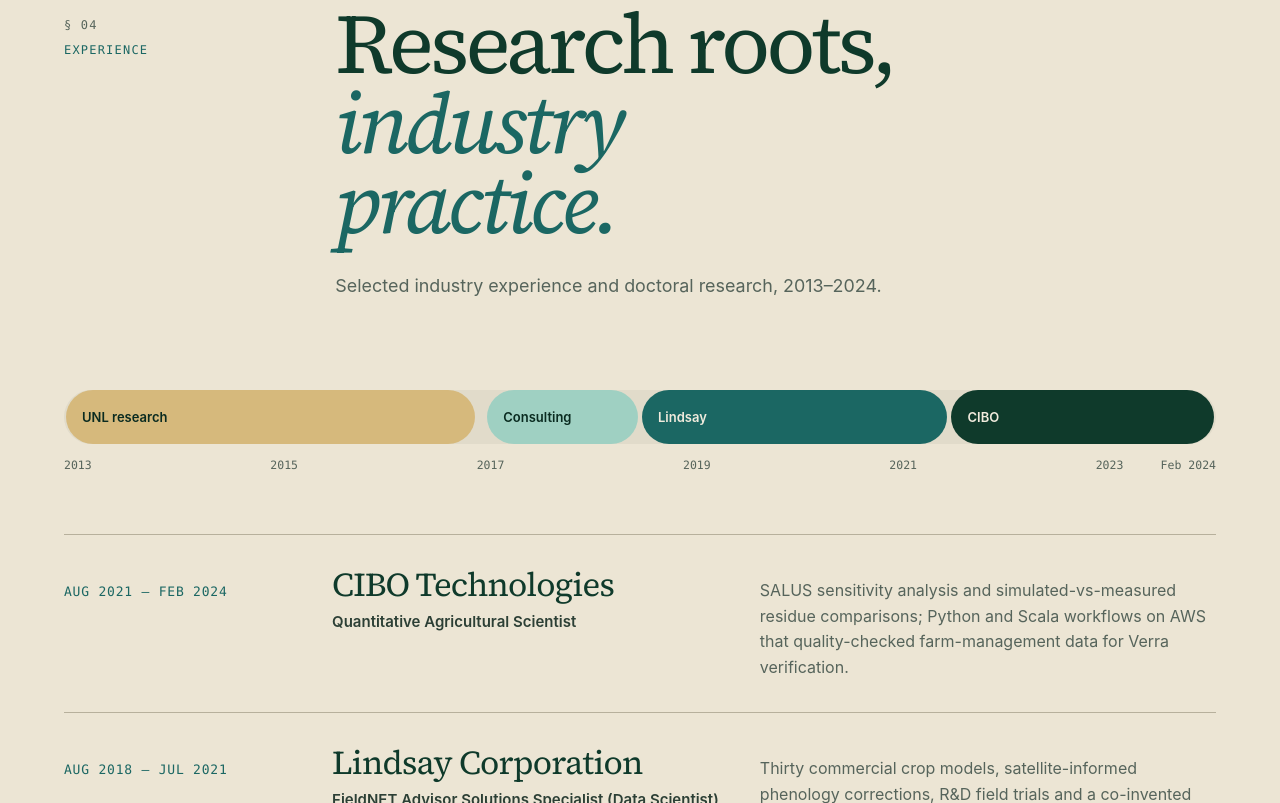
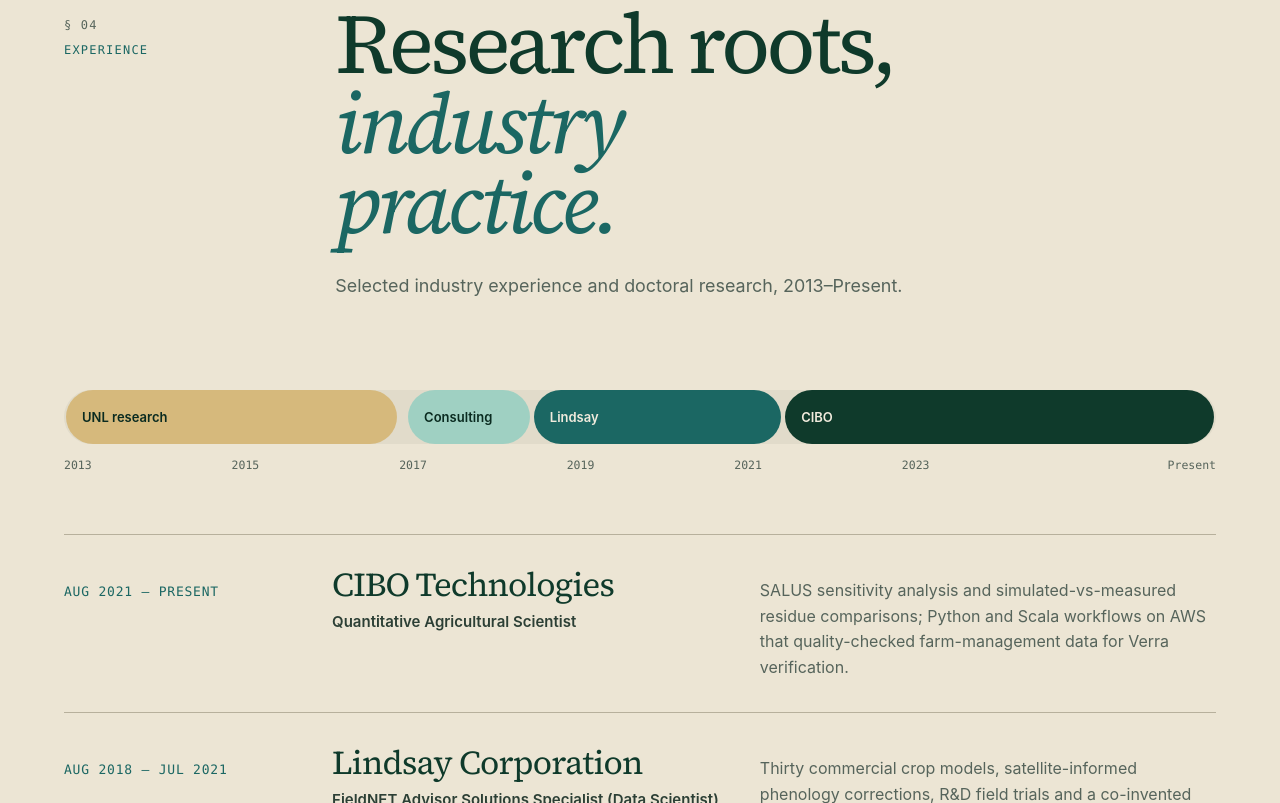
Before and after one commit to itsjameshan/itsjameshan.github.io, a website: page index.html in a window 1280 px wide. Shown: the part 8434-9237 px from the top of the page. Drawn offline with Linux system fonts and the light colour scheme.

Commit message:
Update displayed CIBO end date and synchronize published resumes

```diff
--- a/index.html
+++ b/index.html
@@ -375,7 +375,7 @@
           <details class="case reveal" id="project-cibo">
             <summary>
               <span class="case-num">03</span>
-              <span class="case-kicker">CIBO Technologies · Aug 2021 – Feb 2024</span><h3 class="case-title">Understand what the model is telling you.</h3><span class="case-sub">SALUS sensitivity analysis and quality-checked field-level data.</span>
+              <span class="case-kicker">CIBO Technologies · Aug 2021 – Present</span><h3 class="case-title">Understand what the model is telling you.</h3><span class="case-sub">SALUS sensitivity analysis and quality-checked field-level data.</span>
               <span class="case-tag">Model evaluation</span>
               <span class="case-icon" aria-hidden="true"></span>
             </summary>
@@ -442,22 +442,22 @@
         <header class="section-head reveal">
           <p class="section-index"><span>§ 04</span> Experience</p>
           <h2 id="path-title">Research roots, <em>industry practice.</em></h2>
-          <p class="section-dek">Selected industry experience and doctoral research, 2013–2024.</p>
+          <p class="section-dek">Selected industry experience and doctoral research, 2013–Present.</p>
         </header>
 
-        <div class="timeline reveal" aria-hidden="true">
+        <div class="timeline reveal" style="--timeline-months:165" aria-hidden="true">
           <div class="timeline-track">
             <span class="seg seg-research" style="--start:0;--end:48"><b>UNL research</b></span>
             <span class="seg seg-consult" style="--start:49;--end:67"><b>Consulting</b></span>
             <span class="seg seg-lindsay" style="--start:67;--end:103"><b>Lindsay</b></span>
-            <span class="seg seg-cibo" style="--start:103;--end:134"><b>CIBO</b></span>
+            <span class="seg seg-cibo" style="--start:103;--end:165"><b>CIBO</b></span>
           </div>
-          <div class="timeline-years"><span style="--m:0">2013</span><span style="--m:24">2015</span><span style="--m:48">2017</span><span style="--m:72">2019</span><span style="--m:96">2021</span><span style="--m:120">2023</span><span style="--m:134">Feb 2024</span></div>
+          <div class="timeline-years"><span style="--m:0">2013</span><span style="--m:24">2015</span><span style="--m:48">2017</span><span style="--m:72">2019</span><span style="--m:96">2021</span><span style="--m:120">2023</span><span style="--m:165">Present</span></div>
         </div>
 
         <ol class="career">
           <li class="reveal">
-            <p class="career-date">Aug 2021 – Feb 2024</p>
+            <p class="career-date">Aug 2021 – Present</p>
             <div class="career-org"><h3>CIBO Technologies</h3><p class="career-role">Quantitative Agricultural Scientist</p></div>
             <p class="career-text">SALUS sensitivity analysis and simulated-vs-measured residue comparisons; Python and Scala workflows on AWS that quality-checked farm-management data for Verra verification.</p>
           </li>
--- a/llms.txt
+++ b/llms.txt
@@ -17,4 +17,4 @@
 - [U.S. Patent 11,771,025](https://patents.google.com/patent/US11771025B2/en): co-inventor Chengchou James Han; Lindsay Corporation.
 - [Blueberry code](https://github.com/itsjameshan/blueberry): computer vision and a practical web application.
 
-Industry experience on the website is selected history. CIBO employment ended in February 2024. Employer performance metrics are candidate résumé claims; conceptual charts and decorative point fields are not measured results.
+Selected industry experience includes CIBO Technologies, Aug 2021 – Present. Employer performance metrics are candidate résumé claims; conceptual charts and decorative point fields are not measured results.
--- a/styles.css
+++ b/styles.css
@@ -343,7 +343,7 @@ figcaption { font-size: 11px; line-height: 1.6; color: var(--muted); }
 .path { background: var(--paper-2); }
 .timeline { margin-bottom: 56px; }
 .timeline-track { position: relative; height: 54px; border-radius: 999px; background: rgba(19, 38, 29, .05); }
-.seg { position: absolute; top: 0; bottom: 0; left: calc(var(--start) / 134 * 100% + 2px); width: calc((var(--end) - var(--start)) / 134 * 100% - 4px); display: flex; align-items: center; padding: 0 16px; overflow: hidden; border-radius: 999px; }
+.seg { position: absolute; top: 0; bottom: 0; left: calc(var(--start) / var(--timeline-months, 134) * 100% + 2px); width: calc((var(--end) - var(--start)) / var(--timeline-months, 134) * 100% - 4px); display: flex; align-items: center; padding: 0 16px; overflow: hidden; border-radius: 999px; }
 .seg b { font-size: 13px; font-weight: 600; white-space: nowrap; }
 .seg-research { background: var(--wheat); color: var(--forest-3); }
 .seg-consult { background: var(--mint); color: var(--forest-3); }
@@ -355,7 +355,7 @@ figcaption { font-size: 11px; line-height: 1.6; color: var(--muted); }
 .js .timeline .seg:nth-child(4) { transition-delay: .6s; }
 .js .timeline.is-visible .seg { transform: none; }
 .timeline-years { position: relative; height: 22px; margin-top: 12px; font-family: var(--mono); font-size: 11.5px; color: var(--muted); }
-.timeline-years span { position: absolute; left: calc(var(--m) / 134 * 100%); white-space: nowrap; }
+.timeline-years span { position: absolute; left: calc(var(--m) / var(--timeline-months, 134) * 100%); white-space: nowrap; }
 .timeline-years span:last-child { transform: translateX(-100%); }
 
 .career { border-top: 1px solid var(--rule-strong); }
```
Also changed, not shown: README.md, 4 other files.
